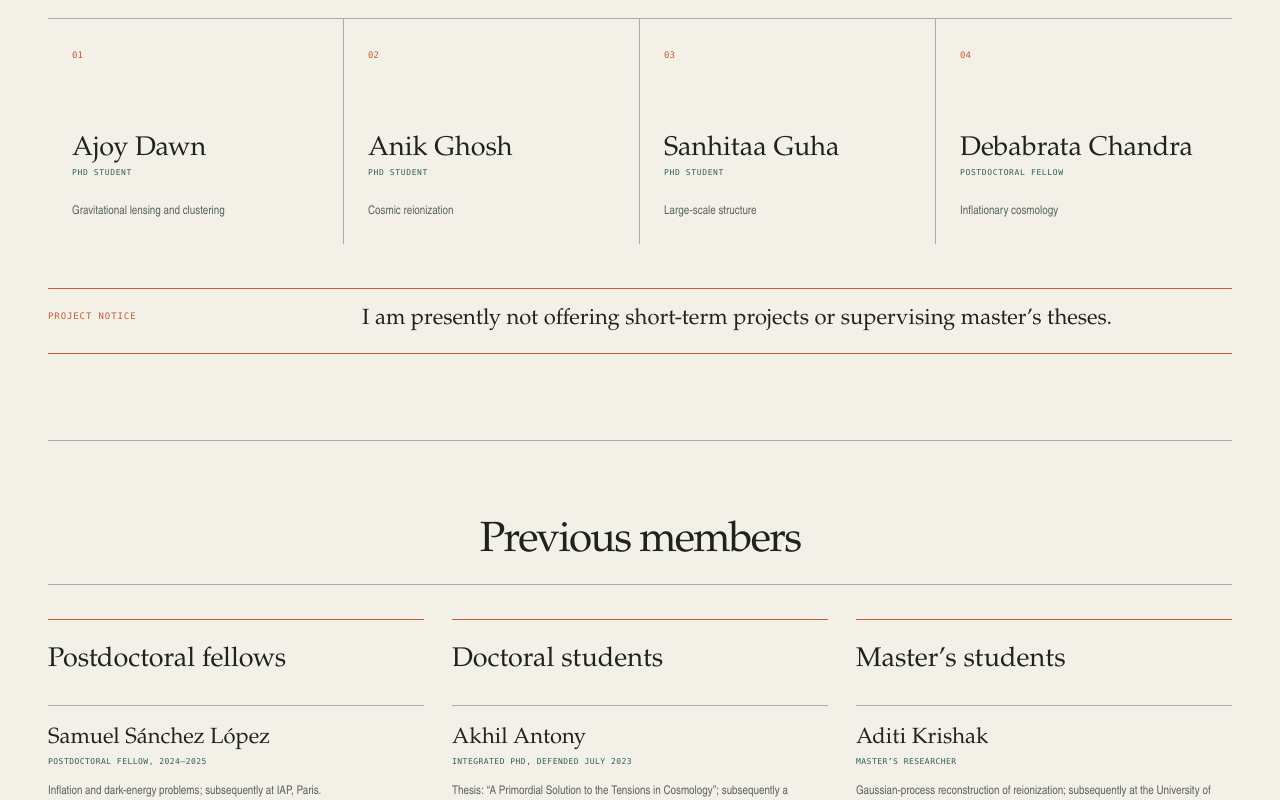
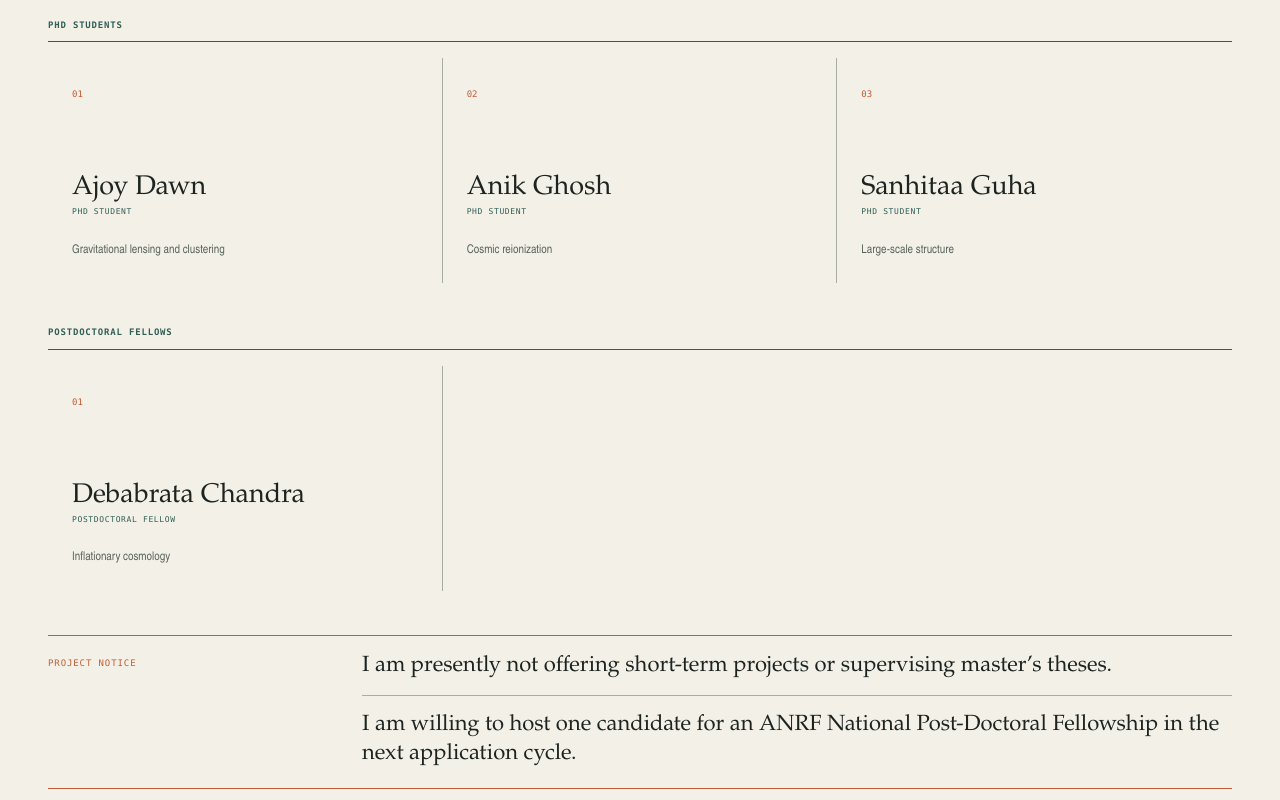
Before and after one commit to dkhaz/dhiraj-hazra-cosmology, a Next.js app: page /group in a window 1280 px wide. Shown: the part 520-1320 px from the top of the page. Built offline with nearby package versions, Linux system fonts and the light colour scheme.

Commit message:
Organize present members and add ANRF NPDF notice

```diff
--- a/app/globals.css
+++ b/app/globals.css
@@ -225,16 +225,19 @@ button, summary { font: inherit; }
 .prose-entry p { margin: 0; color: #59645c; font-size: 12px; line-height: 1.65; }
 
 .people-section, .former-section, .visitor-section, .collaborator-section, .talk-section, .seminar-section, .recent-talk-section, .slide-section, .event-archive { padding-top: 80px; padding-bottom: 86px; border-bottom: 1px solid var(--line); }
-.people-grid { display: grid; grid-template-columns: repeat(4, 1fr); border-top: 1px solid var(--line); }
+.present-group + .present-group { margin-top: 42px; }
+.present-group > h3 { margin: 0 0 16px; padding-bottom: 9px; border-bottom: 1px solid var(--green); color: var(--green); font-family: var(--font-mono); font-size: 9px; font-weight: 600; letter-spacing: .09em; text-align: left; text-transform: uppercase; }
+.people-grid { display: grid; grid-template-columns: repeat(3, 1fr); }
 .person-entry { min-height: 225px; position: relative; padding: 22px 24px; border-right: 1px solid var(--line); }
-.person-entry:last-child { border-right: 0; }
+.person-entry:nth-child(3n) { border-right: 0; }
 .person-entry__number { color: var(--orange); font-family: var(--font-mono); font-size: 9px; }
-.person-entry h3 { margin: 66px 0 3px; font-family: var(--font-serif); font-size: 27px; font-weight: 400; line-height: 1.1; }
+.person-entry h4 { margin: 66px 0 3px; font-family: var(--font-serif); font-size: 27px; font-weight: 400; line-height: 1.1; }
 .person-entry p { margin: 0; color: #59645c; font-size: 12px; }
 .person-entry .person-entry__role { margin-bottom: 22px; color: var(--green); font-family: var(--font-mono); font-size: 8px; letter-spacing: .08em; text-transform: uppercase; }
 .availability-note { display: grid; grid-template-columns: 3fr 9fr; gap: 24px; margin-top: 44px; padding: 20px 0; border-top: 1px solid var(--orange); border-bottom: 1px solid var(--orange); }
 .availability-note span { color: var(--orange); font-family: var(--font-mono); font-size: 9px; letter-spacing: .1em; text-transform: uppercase; }
 .availability-note p { margin: -4px 0 0; font-family: var(--font-serif); font-size: 22px; line-height: 1.3; }
+.availability-note p + p { margin-top: 15px; padding-top: 15px; border-top: 1px solid var(--line); }
 .people-ledger { border-top: 1px solid var(--line); }
 .people-ledger article { display: grid; grid-template-columns: 3fr 7fr 2fr; gap: 24px; padding: 24px 0; border-bottom: 1px solid var(--line); }
 .people-ledger h3 { margin: 0 0 4px; font-family: var(--font-serif); font-size: 22px; font-weight: 400; }
@@ -535,8 +538,8 @@ button, summary { font: inherit; }
   .split-ledgers { grid-template-columns: 1fr; gap: 60px; }
   .people-grid { grid-template-columns: 1fr 1fr; }
   .former-groups { grid-template-columns: 1fr; gap: 48px; }
-  .person-entry:nth-child(2) { border-right: 0; }
-  .person-entry:nth-child(-n+2) { border-bottom: 1px solid var(--line); }
+  .person-entry:nth-child(2n) { border-right: 0; }
+  .person-entry:nth-child(3n) { border-right: 1px solid var(--line); }
   .visitor-timeline { grid-template-columns: 1fr 1fr 1fr; }
   .visitor-timeline article:nth-child(3) { border-right: 0; }
   .visitor-timeline article:nth-child(-n+3) { border-bottom: 1px solid var(--line); }
--- a/app/group/page.tsx
+++ b/app/group/page.tsx
@@ -5,10 +5,13 @@ export const metadata: Metadata = {
   description: "Current and former group members, visitors and scientific collaborators.",
 };
 
-const current = [
+const phdStudents = [
   ["Ajoy Dawn", "PhD student", "Gravitational lensing and clustering"],
   ["Anik Ghosh", "PhD student", "Cosmic reionization"],
   ["Sanhitaa Guha", "PhD student", "Large-scale structure"],
+];
+
+const postdoctoralFellows = [
   ["Debabrata Chandra", "Postdoctoral fellow", "Inflationary cosmology"],
 ];
 
@@ -100,17 +103,34 @@ export default function GroupPage() {
 
       <section className="people-section shell">
         <div className="section-heading section-heading--rule group-section-heading"><h2>Present members</h2></div>
+        <section className="present-group">
+          <h3>PhD students</h3>
           <div className="people-grid">
-          {current.map(([name, role, topic], index) => (
+            {phdStudents.map(([name, role, topic], index) => (
               <article className="person-entry" key={name}>
                 <span className="person-entry__number">{String(index + 1).padStart(2, "0")}</span>
-              <h3>{name}</h3><p className="person-entry__role">{role}</p><p>{topic}</p>
+                <h4>{name}</h4><p className="person-entry__role">{role}</p><p>{topic}</p>
               </article>
             ))}
           </div>
+        </section>
+        <section className="present-group">
+          <h3>Postdoctoral fellows</h3>
+          <div className="people-grid">
+            {postdoctoralFellows.map(([name, role, topic], index) => (
+              <article className="person-entry" key={name}>
+                <span className="person-entry__number">{String(index + 1).padStart(2, "0")}</span>
+                <h4>{name}</h4><p className="person-entry__role">{role}</p><p>{topic}</p>
+              </article>
+            ))}
+          </div>
+        </section>
         <aside className="availability-note">
           <span>Project notice</span>
+          <div>
             <p>I am presently not offering short-term projects or supervising master’s theses.</p>
+            <p>I am willing to host one candidate for an ANRF National Post-Doctoral Fellowship in the next application cycle.</p>
+          </div>
         </aside>
       </section>
 
```
Lines whose indentation alone changed are shown as unchanged.
